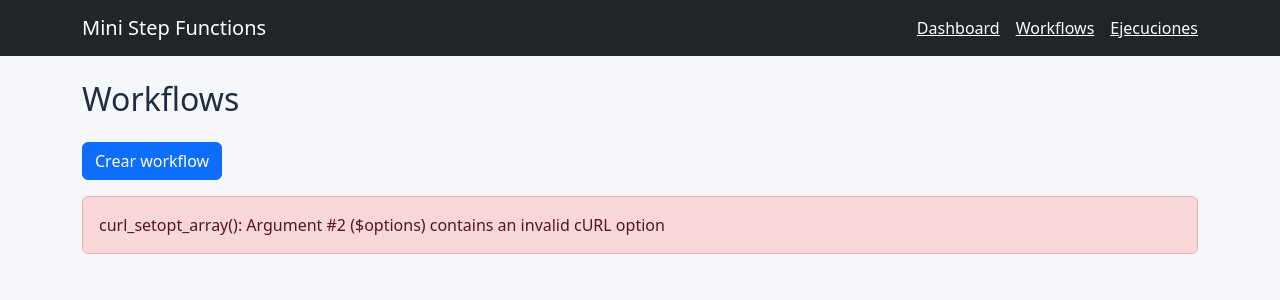
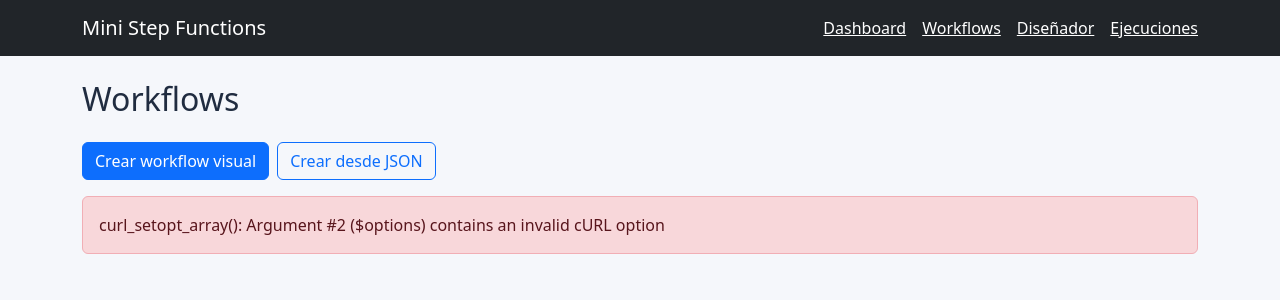
Before and after one commit to jedi-cyber/mini-step-functions, a PHP site: page /workflows.php in a window 1280 px wide. Shown: the top 300 px of the page. Run offline with PHP 8.4, Linux system fonts and the light colour scheme.

Commit message:
cambios en el menu

```diff
--- a/frontend/includes/layout.php
+++ b/frontend/includes/layout.php
@@ -39,8 +39,24 @@
 <link href="css/style.css" rel="stylesheet"></head><body>
 <nav class="navbar navbar-dark bg-dark"><div class="container flex-wrap gap-3">
 <a class="navbar-brand" href="index.php">Mini Step Functions</a>
-<div class="d-flex gap-3"><a class="text-white" href="index.php">Dashboard</a><a class="text-white" href="workflows.php">Workflows</a><a class="text-white" href="executions.php">Ejecuciones</a></div>
-</div></nav><main class="container py-4"><h1 class="h2 mb-4"><?= h($title) ?></h1>
+<div class="d-flex gap-3">
+    <a class="text-white" href="index.php">
+        Dashboard
+    </a>
+
+    <a class="text-white" href="workflows.php">
+        Workflows
+    </a>
+
+    <a class="text-white" href="workflow-designer.php">
+        Diseñador
+    </a>
+
+    <a class="text-white" href="executions.php">
+        Ejecuciones
+    </a>
+</div>
+</nav><main class="container py-4"><h1 class="h2 mb-4"><?= h($title) ?></h1>
 <?php }
 function page_end(): void { echo '</main></body></html>'; }
 function show_error(Throwable $error): void {
--- a/frontend/workflows.php
+++ b/frontend/workflows.php
@@ -1,5 +1,21 @@
 <?php require __DIR__ . '/includes/layout.php'; page_start('Workflows'); ?>
-<a class="btn btn-primary mb-3" href="workflow-create.php">Crear workflow</a>
+<div class="d-flex gap-2 mb-3">
+
+    <a
+        class="btn btn-primary"
+        href="workflow-designer.php"
+    >
+        Crear workflow visual
+    </a>
+
+    <a
+        class="btn btn-outline-primary"
+        href="workflow-create.php"
+    >
+        Crear desde JSON
+    </a>
+
+</div>
 <?php try { $items = api_all('workflows'); ?>
 <?php if (!$items): ?><div class="alert alert-info">Todavía no hay workflows.</div><?php else: ?>
 <div class="table-responsive"><table class="table table-hover align-middle"><thead><tr><th>ID</th><th>Nombre</th><th>Activo</th><th>Creado</th><th>Acciones</th></tr></thead><tbody>
```
Also changed, not shown: frontend/index.php (+20 -2 lines).
